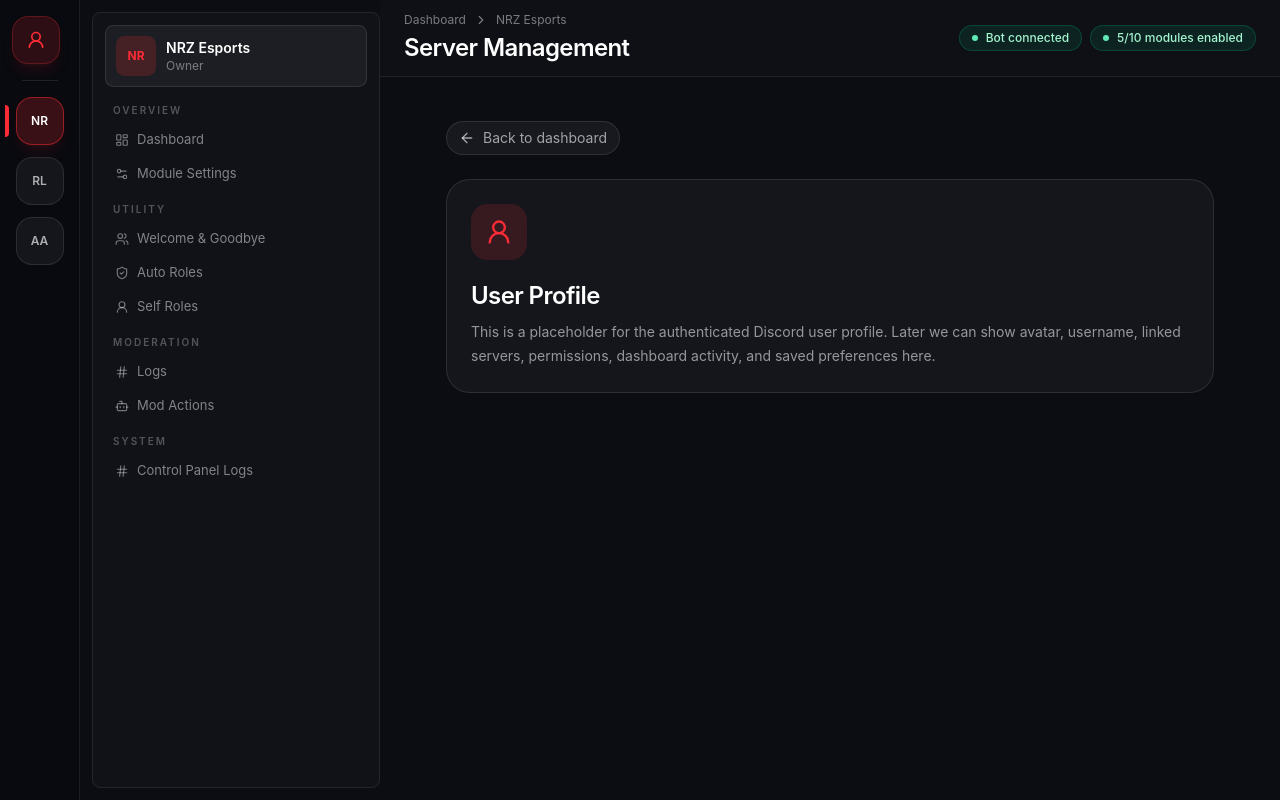
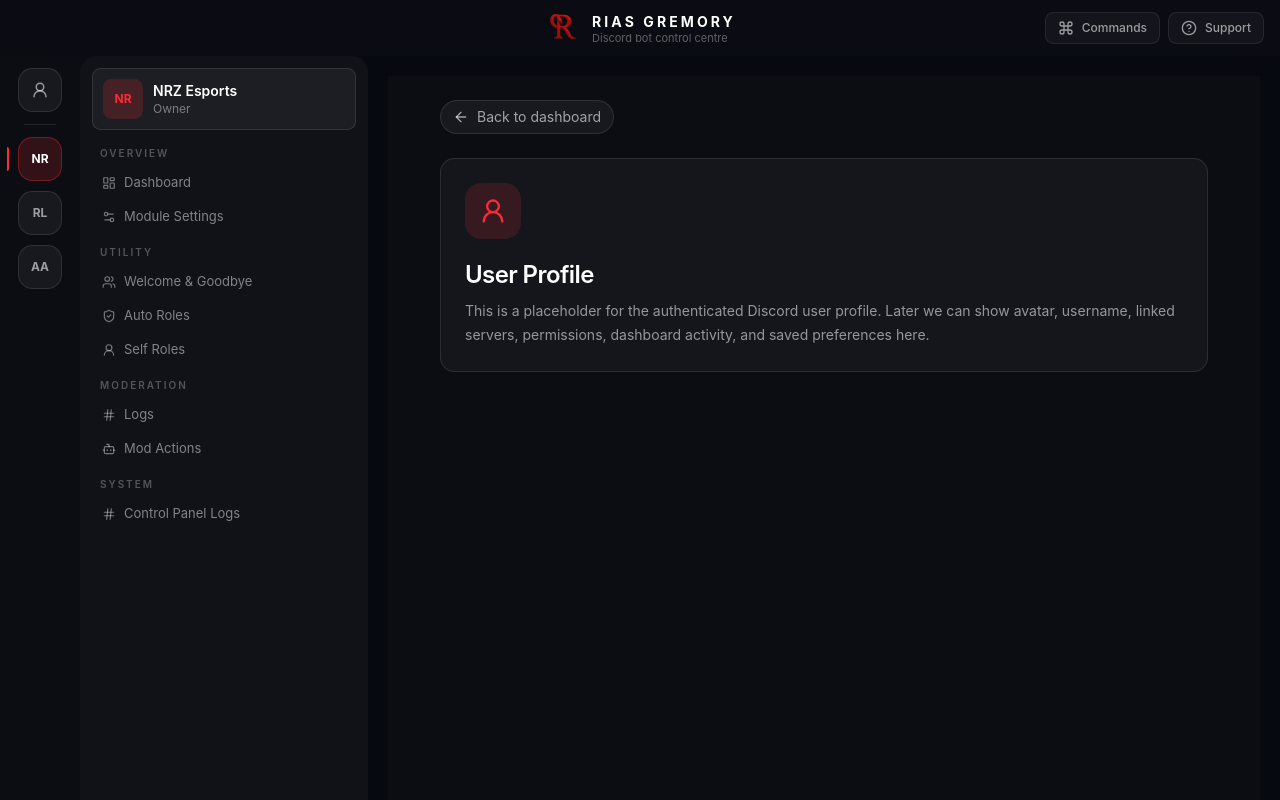
Before and after one commit to shahenwaz/rias_gremory_web, a Next.js app: page /dashboard/profile in a window 1280 px wide. Built offline with nearby package versions, Linux system fonts and the light colour scheme.

Commit message:
refactor: update component to use consistent border style and fixed and aligned actual dashboard UI

```diff
--- a/app/dashboard/_components/dashboard-frame.tsx
+++ b/app/dashboard/_components/dashboard-frame.tsx
@@ -12,32 +12,24 @@ type DashboardFrameProps = {
 };
 
 export function DashboardFrame({ children }: DashboardFrameProps) {
-  const {
-    guilds,
-    activeGuildId,
-    activeGuild,
-    enabledCount,
-    modules,
-    setActiveGuildId,
-  } = useDashboard();
+  const { guilds, activeGuildId, activeGuild, setActiveGuildId } =
+    useDashboard();
 
   return (
-    <div className="flex h-screen overflow-hidden bg-[#0b0d13] text-white">
+    <div className="flex h-screen flex-col overflow-hidden bg-[#0b0d13] text-white">
+      <DashboardTopbar />
+
+      <div className="flex min-h-0 flex-1 overflow-hidden bg-[#0b0d13]">
         <DashboardServerRail
           guilds={guilds}
           activeGuildId={activeGuildId}
           onGuildChange={setActiveGuildId}
         />
 
+        <div className="flex min-h-0 flex-1 rounded-l-2xl bg-[#070910]">
           <DashboardSidebar activeGuild={activeGuild} />
 
-      <section className="flex min-w-0 flex-1 flex-col overflow-hidden">
-        <DashboardTopbar
-          activeGuild={activeGuild}
-          enabledCount={enabledCount}
-          totalModules={modules.length}
-        />
-
+          <section className="flex flex-col flex-1 min-w-0 overflow-hidden">
             <DashboardMobileServerBar
               guilds={guilds}
               activeGuildId={activeGuildId}
@@ -46,10 +38,12 @@ export function DashboardFrame({ children }: DashboardFrameProps) {
 
             <DashboardMobileNav />
 
-        <main className="min-h-0 flex-1 overflow-y-auto px-4 py-5 sm:px-6 lg:px-8">
+            <main className="flex-1 min-h-0 px-4 py-5 overflow-y-auto lg:px-5">
               {children}
             </main>
           </section>
         </div>
+      </div>
+    </div>
   );
 }
--- a/app/dashboard/_components/dashboard-home.tsx
+++ b/app/dashboard/_components/dashboard-home.tsx
@@ -10,7 +10,7 @@ export function DashboardHome() {
 
   return (
     <div className="space-y-5">
-      <section className="rounded-3xl border border-white/10 bg-white/4 p-5 sm:p-6">
+      <section className="rounded-xl border border-white/10 bg-white/4 p-5 sm:p-6">
         <p className="text-[11px] font-semibold uppercase tracking-[0.22em] text-primary/75">
           Dashboard Overview
         </p>
--- a/app/dashboard/_components/dashboard-module-detail.tsx
+++ b/app/dashboard/_components/dashboard-module-detail.tsx
@@ -20,7 +20,7 @@ export function DashboardModuleDetail({
 
   if (!selectedModule) {
     return (
-      <div className="rounded-3xl border border-white/10 bg-white/4 p-6">
+      <div className="rounded-xl border border-white/10 bg-white/4 p-6">
         <p className="text-sm font-medium text-white">Module not found</p>
         <p className="mt-2 text-sm text-white/55">
           This module is not available in the mock settings yet.
@@ -33,7 +33,7 @@ export function DashboardModuleDetail({
 
   return (
     <div className="space-y-5">
-      <section className="rounded-3xl border border-white/10 bg-white/4 p-5 sm:p-6">
+      <section className="rounded-xl border border-white/10 bg-white/4 p-5 sm:p-6">
         <div className="flex flex-col gap-5 sm:flex-row sm:items-start sm:justify-between">
           <div>
             <div className="flex flex-wrap items-center gap-2">
@@ -61,7 +61,7 @@ export function DashboardModuleDetail({
         </div>
       </section>
 
-      <section className="rounded-3xl border border-white/10 bg-[#11141c] p-5 sm:p-6">
+      <section className="rounded-xl border border-white/10 bg-[#11141c] p-5 sm:p-6">
         <h2 className="text-base font-semibold text-white">
           Current configuration
         </h2>
--- a/app/dashboard/_components/dashboard-modules-list.tsx
+++ b/app/dashboard/_components/dashboard-modules-list.tsx
@@ -9,7 +9,7 @@ export function DashboardModulesList() {
 
   return (
     <div className="space-y-5">
-      <section className="rounded-3xl border border-white/10 bg-white/4 p-5 sm:p-6">
+      <section className="rounded-xl border border-white/10 bg-white/4 p-5 sm:p-6">
         <p className="text-[11px] font-semibold uppercase tracking-[0.22em] text-primary/75">
           Module Settings
         </p>
--- a/app/dashboard/_components/dashboard-overview.tsx
+++ b/app/dashboard/_components/dashboard-overview.tsx
@@ -38,7 +38,7 @@ export function DashboardOverview({
 
   return (
     <div className="space-y-5">
-      <section className="overflow-hidden rounded-3xl border border-white/10 bg-white/4">
+      <section className="overflow-hidden rounded-xl border border-white/10 bg-white/4">
         <div className="relative p-5 sm:p-6">
           <div className="absolute right-0 top-0 h-44 w-44 rounded-full bg-primary/20 blur-3xl" />
 
--- a/app/dashboard/_components/dashboard-server-rail.tsx
+++ b/app/dashboard/_components/dashboard-server-rail.tsx
@@ -15,40 +15,46 @@ export function DashboardServerRail({
   onGuildChange,
 }: DashboardServerRailProps) {
   return (
-    <aside className="hidden h-screen w-20 shrink-0 overflow-hidden border-r border-white/8 bg-[#080a0f] md:flex md:flex-col">
-      <div className="shrink-0 px-3 py-4">
+    <aside className="hidden h-full w-20 shrink-0 overflow-hidden bg-[#0b0d13]/95 md:flex md:flex-col md:items-center">
+      <div className="flex flex-col items-center w-full px-3 pt-3 pb-3 shrink-0">
         <Link
           href="/dashboard/profile"
-          className="group flex h-12 w-12 items-center justify-center rounded-2xl border border-primary/25 bg-primary/15 text-primary shadow-lg shadow-primary/10 transition-all hover:bg-primary hover:text-primary-foreground"
+          className="flex items-center justify-center transition-colors border rounded-xl group size-11 border-white/10 bg-white/5 text-white/55 hover:border-primary/35 hover:bg-primary/12 hover:text-primary"
           aria-label="Open user profile"
+          title="Profile"
         >
-          <UserRound className="h-5 w-5" />
+          <UserRound className="size-4.5" />
         </Link>
 
-        <div className="mx-auto mt-4 h-px w-9 bg-white/10" />
+        <div className="w-8 h-px mt-3 bg-white/10" />
       </div>
 
-      <div className="min-h-0 flex-1 overflow-y-auto px-3 pb-4">
-        <div className="flex flex-col items-center gap-3">
-          {guilds.map((guild: DashboardGuild) => (
+      <div className="flex-1 w-full min-h-0 px-3 pb-3 overflow-y-auto">
+        <div className="flex flex-col items-center gap-2.5">
+          {guilds.map((guild: DashboardGuild) => {
+            const isActive = activeGuildId === guild.id;
+
+            return (
               <button
                 key={guild.id}
                 type="button"
                 onClick={() => onGuildChange(guild.id)}
                 className={cn(
-                "relative flex h-12 w-12 cursor-pointer items-center justify-center rounded-2xl border text-xs font-semibold transition-all",
-                activeGuildId === guild.id
-                  ? "border-primary/50 bg-primary/20 text-white shadow-lg shadow-primary/10"
-                  : "border-white/10 bg-white/5 text-white/65 hover:border-white/20 hover:bg-white/10 hover:text-white",
+                  "group relative flex size-11 cursor-pointer items-center justify-center rounded-xl border text-xs font-bold transition-colors",
+                  isActive
+                    ? "border-primary/35 bg-primary/16 text-white"
+                    : "border-white/10 bg-white/5 text-white/58 hover:border-white/18 hover:bg-white/8 hover:text-white",
                 )}
                 title={guild.name}
               >
-              {activeGuildId === guild.id ? (
-                <span className="absolute -left-3 h-8 w-1 rounded-r-full bg-primary" />
+                {isActive ? (
+                  <span className="absolute -left-3 h-6 w-0.5 rounded-r-sm bg-primary" />
                 ) : null}
-              {guild.icon}
+
+                <span className="relative">{guild.icon}</span>
               </button>
-          ))}
+            );
+          })}
         </div>
       </div>
     </aside>
--- a/app/dashboard/_components/dashboard-sidebar.tsx
+++ b/app/dashboard/_components/dashboard-sidebar.tsx
@@ -16,16 +16,16 @@ type DashboardSidebarProps = {
 
 export function DashboardSidebar({ activeGuild }: DashboardSidebarProps) {
   return (
-    <aside className="my-3 ml-3 hidden h-[calc(100vh-1.5rem)] w-72 shrink-0 overflow-hidden rounded-md border border-white/8 bg-[#101218] lg:flex lg:flex-col">
-      <div className="shrink-0 px-3 pt-3 pb-2">
+    <aside className="hidden h-full w-72 shrink-0 overflow-hidden rounded-t-2xl bg-[#101218] lg:flex lg:flex-col">
+      <div className="px-3 pt-3 pb-2 shrink-0">
         <div className="rounded-md border border-white/10 bg-white/5 p-2.5">
           <div className="flex items-center gap-2.5">
-            <div className="flex h-10 w-10 shrink-0 items-center justify-center rounded-md bg-primary/18 text-xs font-bold text-primary">
+            <div className="flex items-center justify-center w-10 h-10 text-xs font-bold rounded-md shrink-0 bg-primary/18 text-primary">
               {activeGuild.icon}
             </div>
 
             <div className="min-w-0">
-              <p className="truncate text-sm font-semibold leading-5 text-white">
+              <p className="text-sm font-semibold leading-5 text-white truncate">
                 {activeGuild.name}
               </p>
               <p className="text-xs leading-4 text-white/42">
@@ -36,7 +36,7 @@ export function DashboardSidebar({ activeGuild }: DashboardSidebarProps) {
         </div>
       </div>
 
-      <nav className="min-h-0 flex-1 space-y-3 overflow-y-auto px-3 py-2">
+      <nav className="flex-1 min-h-0 px-3 py-2 space-y-3 overflow-y-auto">
         {dashboardNavGroups.map((group: DashboardNavGroup) => (
           <SidebarGroup key={group.title} group={group} />
         ))}
--- a/app/dashboard/_components/dashboard-toggle.tsx
+++ b/app/dashboard/_components/dashboard-toggle.tsx
@@ -21,25 +21,25 @@ export function DashboardToggle({
       aria-label={label}
       aria-pressed={checked}
       className={cn(
-        "relative inline-flex h-7 w-12.5 shrink-0 items-center rounded-full border p-0.5 transition-all duration-200",
-        "focus-visible:outline-none focus-visible:ring-2 focus-visible:ring-primary/35 focus-visible:ring-offset-2 focus-visible:ring-offset-[#0b0d13]",
+        "relative inline-flex h-7 w-12.5 shrink-0 items-center rounded-full border p-0.5 transition-colors duration-200",
+        "focus-visible:outline-none focus-visible:ring-2 focus-visible:ring-primary/30 focus-visible:ring-offset-2 focus-visible:ring-offset-[#0b0d13]",
         disabled
           ? "cursor-not-allowed border-white/8 bg-white/5 opacity-55"
           : "cursor-pointer",
         checked
-          ? "border-primary/35 bg-primary/90 shadow-[0_0_18px_rgba(244,63,94,0.22)]"
+          ? "border-primary/30 bg-primary/70"
           : "border-white/10 bg-[#20242d] hover:border-white/16 hover:bg-[#252a34]",
       )}
     >
       <span
         className={cn(
-          "flex size-5.5 items-center justify-center rounded-full bg-white shadow-sm transition-transform duration-200",
+          "flex size-5.5 items-center justify-center rounded-full bg-white transition-transform duration-200",
           checked ? "translate-x-5.5" : "translate-x-0",
         )}
       >
         <span
           className={cn(
-            "h-1.5 w-1.5 rounded-full transition-colors",
+            "size-1.5 rounded-full transition-colors",
             checked ? "bg-primary" : "bg-white/35",
           )}
         />
--- a/app/dashboard/_components/dashboard-topbar.tsx
+++ b/app/dashboard/_components/dashboard-topbar.tsx
@@ -1,42 +1,64 @@
-import { ChevronRight } from "lucide-react";
-import { StatusPill } from "@/app/dashboard/_components/status-pill";
-import type { DashboardGuild } from "@/app/dashboard/_data/dashboard-data";
+import Image from "next/image";
+import Link from "next/link";
+import { Command, HelpCircle } from "lucide-react";
 
-type DashboardTopbarProps = {
-  activeGuild: DashboardGuild;
-  enabledCount: number;
-  totalModules: number;
-};
+export function DashboardTopbar() {
+  return (
+    <header className="relative z-20 h-14 shrink-0 bg-[#0b0d13]/95 px-4 backdrop-blur-xl">
+      <div className="flex h-full items-center justify-end">
+        <Link
+          href="/dashboard"
+          className="absolute left-1/2 top-1/2 flex -translate-x-1/2 -translate-y-1/2 items-center gap-2.5"
+        >
+          <Image
+            src="/rias-gremory.png"
+            alt="Rias Gremory"
+            width={38}
+            height={38}
+            className="size-9.5 shrink-0 object-contain"
+            priority
+          />
 
-export function DashboardTopbar({
-  activeGuild,
-  enabledCount,
-  totalModules,
-}: DashboardTopbarProps) {
-  return (
-    <header className="shrink-0 border-b border-white/8 bg-[#0f1117]/90 px-4 py-3 backdrop-blur-xl sm:px-6">
-      <div className="flex flex-col gap-3 lg:flex-row lg:items-center lg:justify-between">
-        <div>
-          <div className="flex items-center gap-2 text-xs text-white/45">
-            <span>Dashboard</span>
-            <ChevronRight className="h-3.5 w-3.5" />
-            <span>{activeGuild.name}</span>
+          <div className="min-w-0 text-left">
+            <p className="truncate text-sm font-bold uppercase tracking-[0.22em] text-white">
+              Rias Gremory
+            </p>
+            <p className="hidden text-[11px] leading-3 text-white/35 sm:block">
+              Discord bot control centre
+            </p>
           </div>
+        </Link>
 
-          <h1 className="mt-1 text-xl font-semibold tracking-tight sm:text-2xl">
-            Server Management
-          </h1>
-        </div>
+        <div className="flex items-center gap-2">
+          <TopbarLink href="/commands" icon={<Command className="h-4 w-4" />}>
+            Commands
+          </TopbarLink>
 
-        <div className="flex flex-wrap items-center gap-2">
-          <StatusPill active={activeGuild.botInstalled}>
-            {activeGuild.botInstalled ? "Bot connected" : "Bot not installed"}
-          </StatusPill>
-          <StatusPill active>
-            {enabledCount}/{totalModules} modules enabled
-          </StatusPill>
+          <TopbarLink href="/support" icon={<HelpCircle className="h-4 w-4" />}>
+            Support
+          </TopbarLink>
         </div>
       </div>
     </header>
   );
 }
+
+function TopbarLink({
+  href,
+  icon,
+  children,
+}: {
+  href: string;
+  icon: React.ReactNode;
+  children: React.ReactNode;
+}) {
+  return (
+    <Link
+      href={href}
+      className="inline-flex h-8 items-center gap-2 rounded-md border border-white/8 bg-white/4 px-3 text-xs font-medium text-white/58 transition-colors hover:border-white/14 hover:bg-white/7 hover:text-white"
+    >
+      {icon}
+      <span className="hidden sm:inline">{children}</span>
+    </Link>
+  );
+}
--- a/app/dashboard/profile/page.tsx
+++ b/app/dashboard/profile/page.tsx
@@ -13,7 +13,7 @@ export default function DashboardProfilePage() {
           Back to dashboard
         </Link>
 
-        <section className="mt-6 rounded-3xl border border-white/10 bg-white/4 p-6">
+        <section className="mt-6 rounded-xl border border-white/10 bg-white/4 p-6">
           <div className="flex h-14 w-14 items-center justify-center rounded-2xl bg-primary/15 text-primary">
             <UserRound className="h-7 w-7" />
           </div>
--- a/components/sections/hero.tsx
+++ b/components/sections/hero.tsx
@@ -81,7 +81,7 @@ export function HeroSection() {
               width={1536}
               height={1024}
               priority
-              className="h-auto w-full rounded-3xl object-cover"
+              className="h-auto w-full rounded-xl object-cover"
             />
 
             {/* stat chips, gently overlapping the bottom of the image */}
```
Lines whose indentation alone changed are shown as unchanged.
